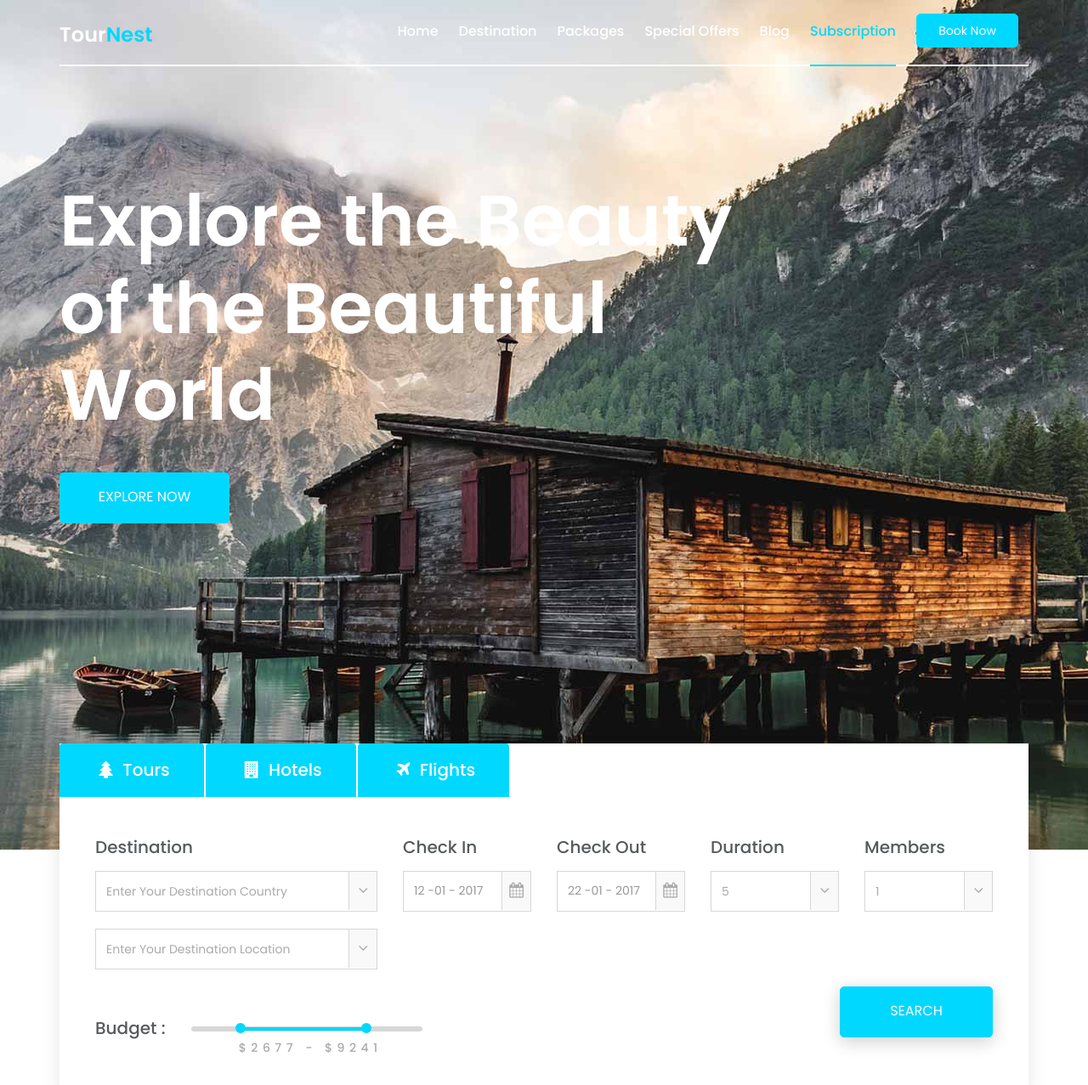
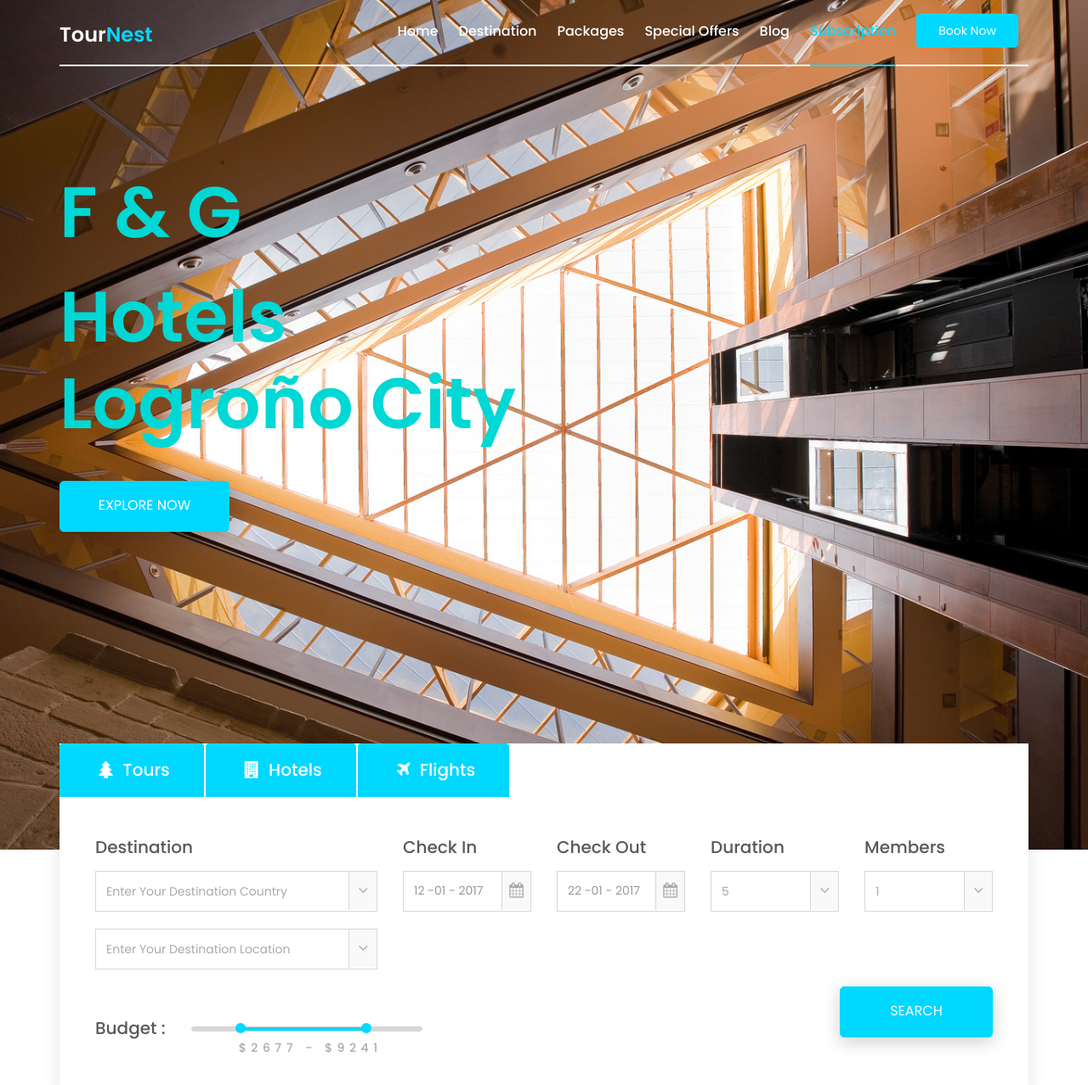
Before and after one commit to jaelzamora/hotelito_ines, a PHP site: page /Plantilla2/index.html in a window 1280 px wide. Shown: the top 1277 px of the page at 85% size. Run offline with PHP 8.4, Linux system fonts and the light colour scheme.

Commit message:
Plantilla 2

```diff
--- a/Plantilla2/assets/css/style.css
+++ b/Plantilla2/assets/css/style.css
@@ -301,7 +301,7 @@ html,body{
     justify-content: center;
     align-items: center;
 	position: relative;
-	background: url(../../assets/images/home/banner.jpg)no-repeat;
+    background: url(../../assets/images/home/banner1.jpg)no-repeat;
 	background-size: cover;
 	background-position: center;
 	min-height: 1000px;
@@ -321,7 +321,7 @@ html,body{
 	margin: -175px 0 0 0;
 }
 .about-us h2 {
-	color:#fff;
+	color:#00d8d5;
 	font-size:84px;
 	text-transform: inherit;
 	max-width: 800px;
--- a/Plantilla2/index.html
+++ b/Plantilla2/index.html
@@ -121,7 +121,14 @@
 							<div class="single-about-us">
 								<div class="about-us-txt">
 									<h2>
-										Explore the Beauty of the Beautiful World
+										F & G
+									</h2>
+									<br>
+									<h2>
+									Hotels
+									</h2>
+									<h2>
+										Logroño City
 
 									</h2>
 									<div class="about-btn">
```
Also changed, not shown: Plantilla2/assets/images/home/banner.jpg, Plantilla2/assets/images/home/banner1.jpg (added), Plantilla2/assets/images/home/banner2.jpg (added), Plantilla2/assets/images/home/bannerBN1.jpg (added), Plantilla2/assets/images/home/bannerBN2.jpg (added).
